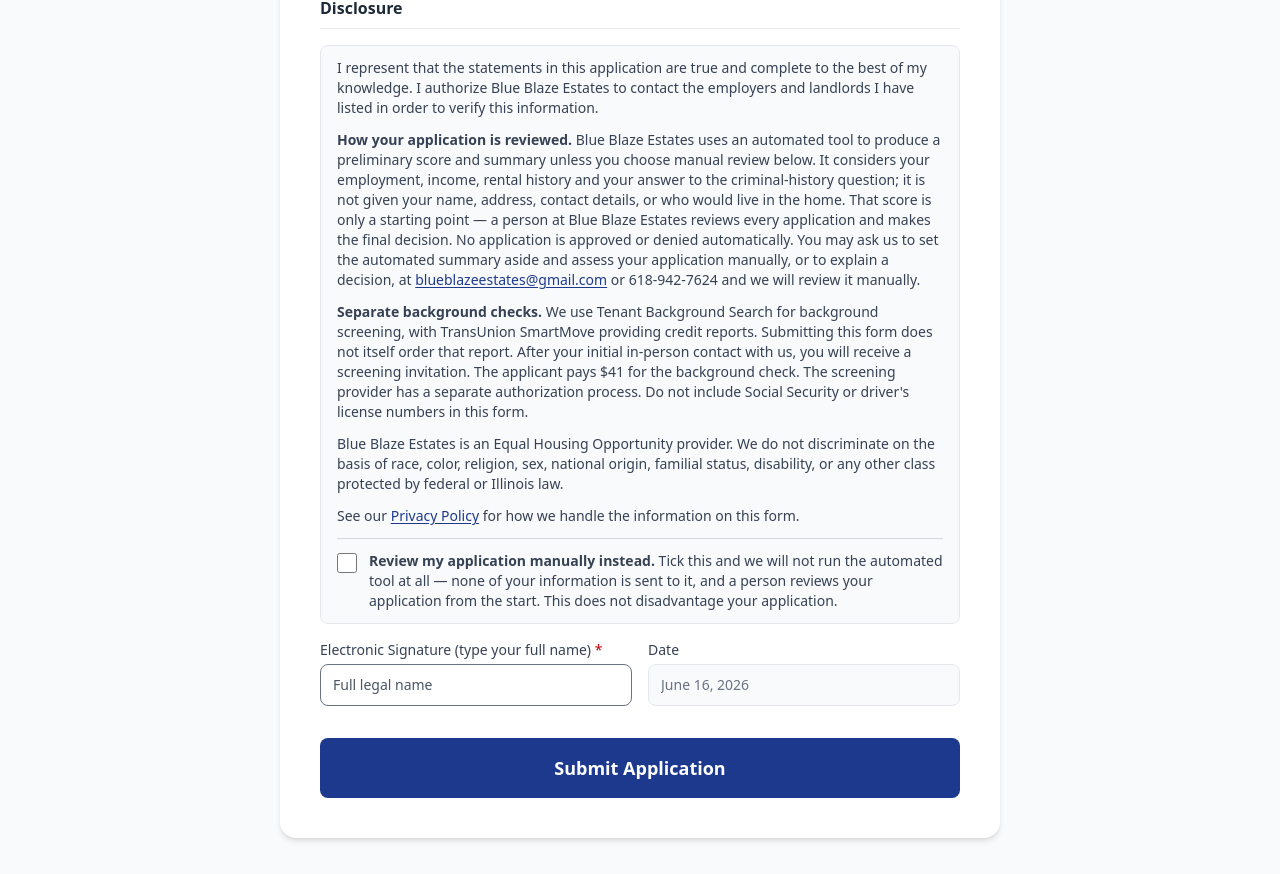
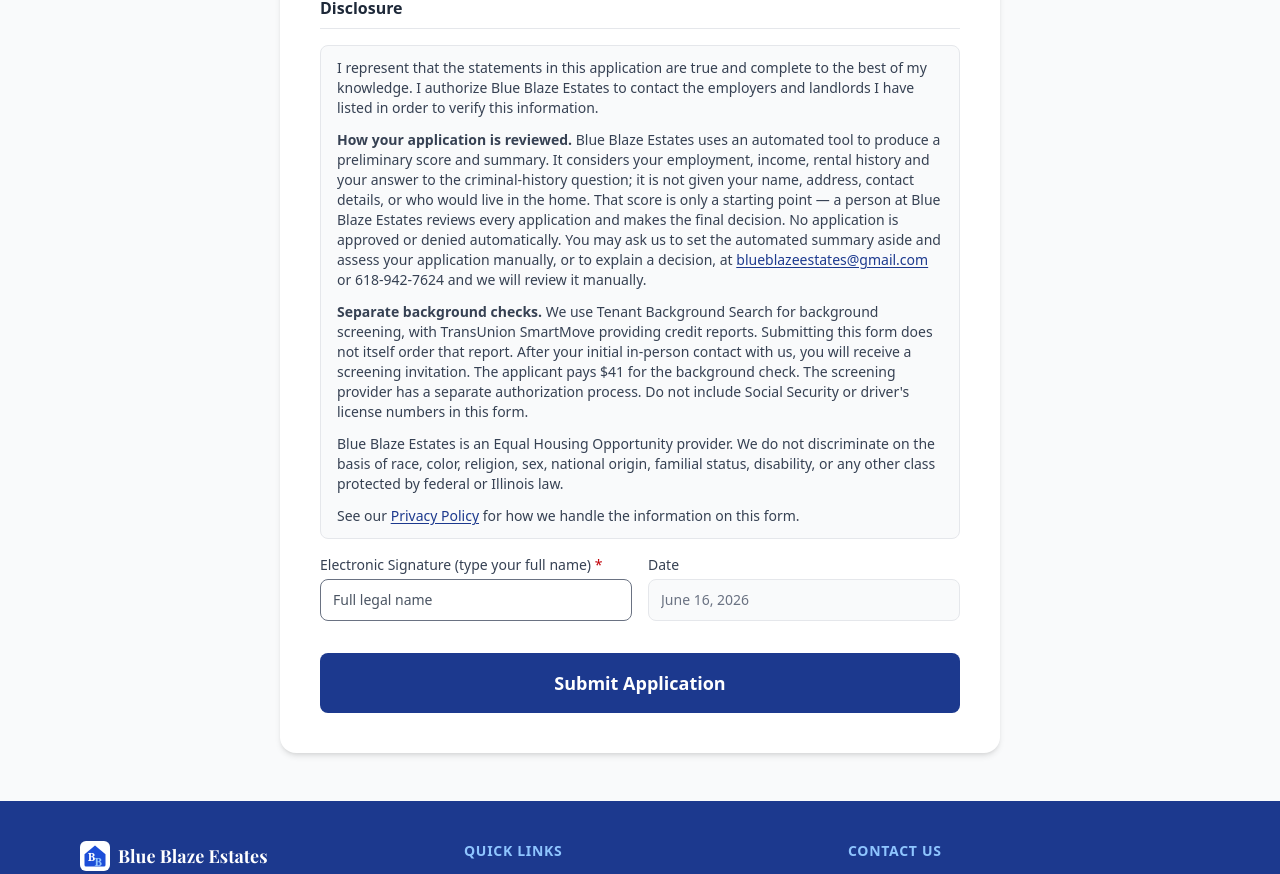
Before and after one commit to Jpbran3/blue-blaze-estates, a Next.js app: page /apply in a window 1280 px wide. Shown: the part 2372-3246 px from the top of the page. Built offline with nearby package versions, Linux system fonts and the light colour scheme; no server answers; the database is empty; a web font is replaced by a local one.

Commit message:
Remove confusing manual-review opt-out from new applications

```diff
--- a/app/apply/page.tsx
+++ b/app/apply/page.tsx
@@ -159,7 +159,6 @@
   const [cities, setCities] = useState<City[]>([]);
   const [listings, setListings] = useState<Listing[]>([]);
   const [selectedCitySlug, setSelectedCitySlug] = useState("");
-  const [manualReviewRequested, setManualReviewRequested] = useState(false);
   const errorSummaryRef = React.useRef<HTMLDivElement | null>(null);
 
   useEffect(() => {
@@ -213,7 +212,7 @@
       const res = await fetch("/api/applications", {
         method: "POST",
         headers: { "Content-Type": "application/json" },
-        body: JSON.stringify({ ...form, signatureDate: today, manualReviewRequested }),
+        body: JSON.stringify({ ...form, signatureDate: today }),
       });
       if (!res.ok) throw new Error("Failed");
       setStatus("success");
@@ -706,7 +705,7 @@
             How your application is reviewed.
           </strong>{" "}
           Blue Blaze Estates uses an automated tool to produce a preliminary
-          score and summary unless you choose manual review below. It considers your employment,
+          score and summary. It considers your employment,
           income, rental history and your answer to the criminal-history
           question; it is not given your name, address, contact details, or who
           would live in the home. That score is only a starting point — a person
@@ -748,26 +747,6 @@
           </Link>{" "}
           for how we handle the information on this form.
         </p>
-
-        <div className="border-t border-gray-300 pt-3">
-          <label className="flex items-start gap-3 cursor-pointer">
-            <input
-              type="checkbox"
-              checked={manualReviewRequested}
-              onChange={(e) => setManualReviewRequested(e.target.checked)}
-              className="mt-0.5 h-5 w-5 shrink-0 rounded border-gray-500 text-blue-900 focus:ring-2 focus:ring-blue-500"
-            />
-            <span>
-              <strong className="font-semibold">
-                Review my application manually instead.
-              </strong>{" "}
-              Tick this and we will not run the automated tool at all — none of
-              your information is sent to it, and a person reviews your
-              application from the start. This does not disadvantage your
-              application.
-            </span>
-          </label>
-        </div>
       </div>
       <div className="grid grid-cols-1 sm:grid-cols-2 gap-4 mt-4">
         <Field
```
